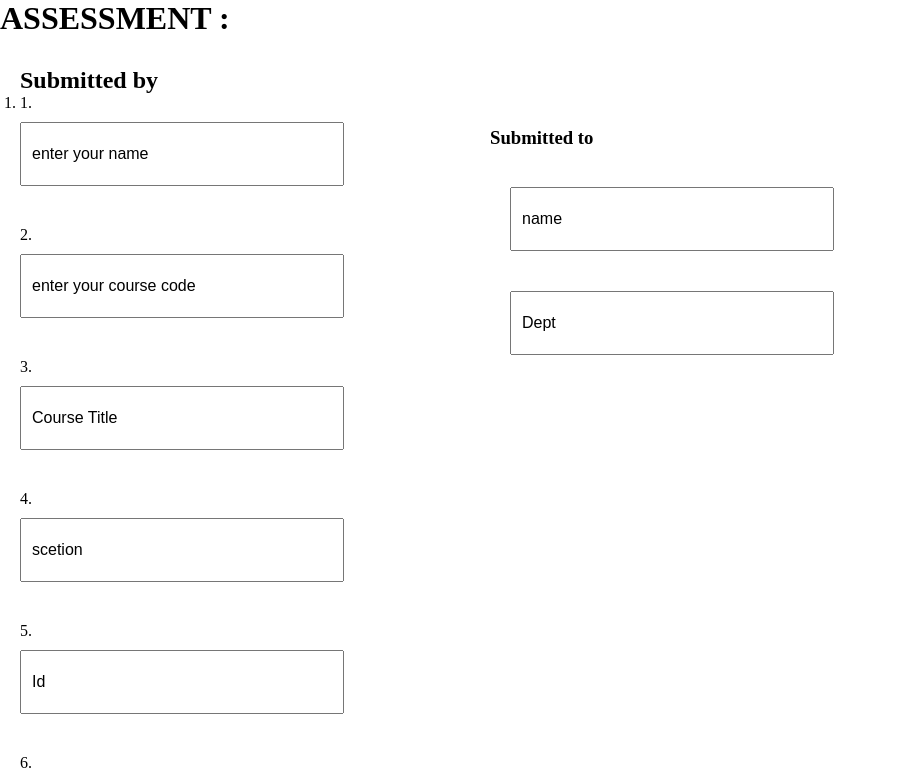
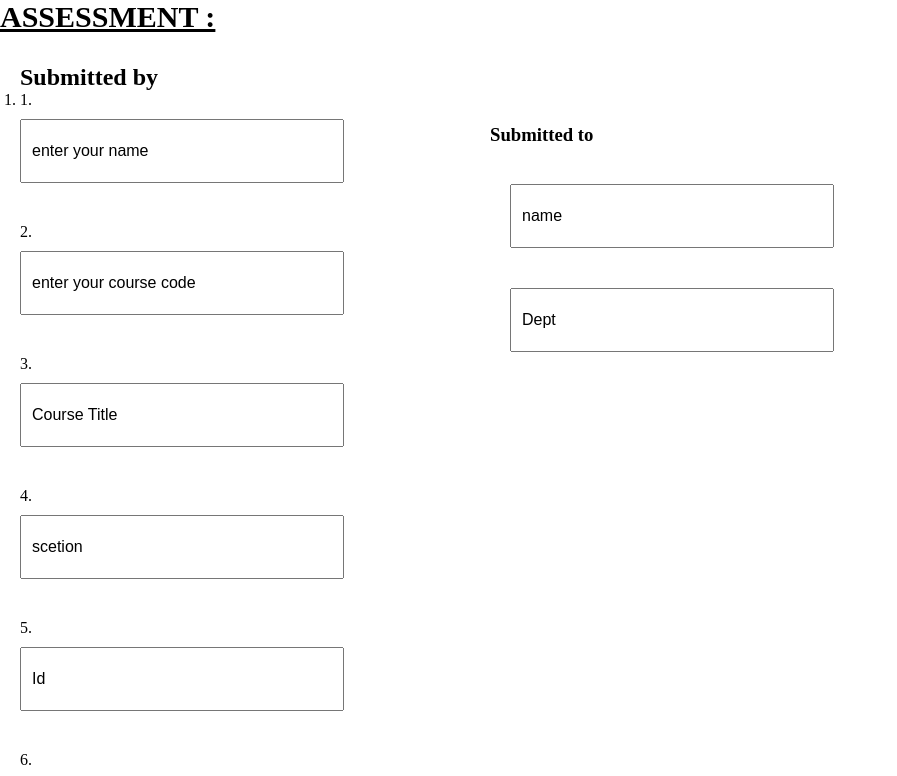
Before and after one commit to abuhurairaovi/desktop-tutorial, a plain HTML site: page index.html in a window 1280 px wide. Shown: the top 776 px of the page, without its empty margins (0-897 px from the left). Drawn offline with nearby package versions, Linux system fonts and the light colour scheme.

Commit message:
Update style.css

```diff
--- a/style.css
+++ b/style.css
@@ -4,7 +4,13 @@
 
 
 }
+h1 {
 
+    display: block;
+    font-size: 30px;
+    text-decoration: underline;
+
+}
 #printHeader {
 
     display: none;
@@ -215,4 +221,5 @@ button:hover {
         background: white;
         color: black;
     }
+
 }
```
